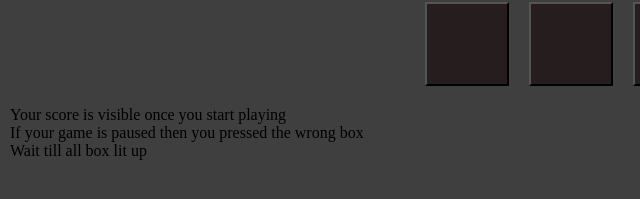
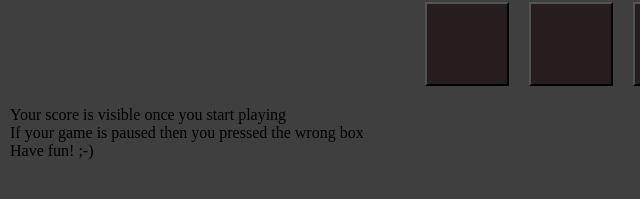
Before and after one commit to GAUTHAM574/DELTA-INDUCTION-TASKS, a plain HTML site: page index.html in a window 1280 px wide. Shown: the part 427-626 px from the top of the page, 0-640 px from the left. Drawn offline with Linux system fonts and the light colour scheme.

Commit message:
Update index.html

```diff
--- a/index.html
+++ b/index.html
@@ -55,7 +55,7 @@
         <div class="div2" id="div2"></div>
     </div>
     <div id="score" class="score"></div>
-    <div id="rules" class="rules">Your score is visible once you start playing <br>If your game is paused then you pressed the wrong box<br>Wait till all box lit up</div>
+    <div id="rules" class="rules">Your score is visible once you start playing <br>If your game is paused then you pressed the wrong box<br>Have fun!  ;-)</div>
     <script>
         let level=1;
         let click_loop=0;
```
